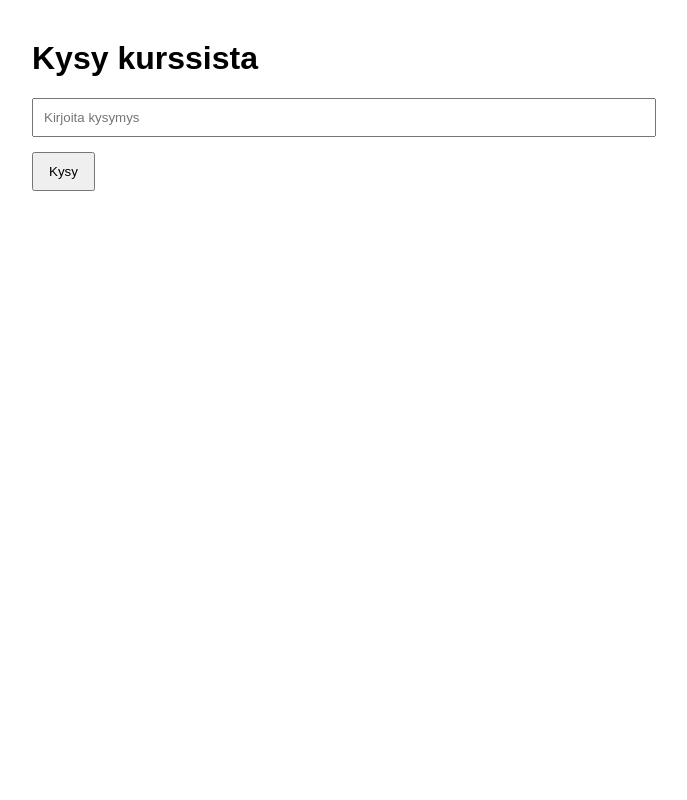
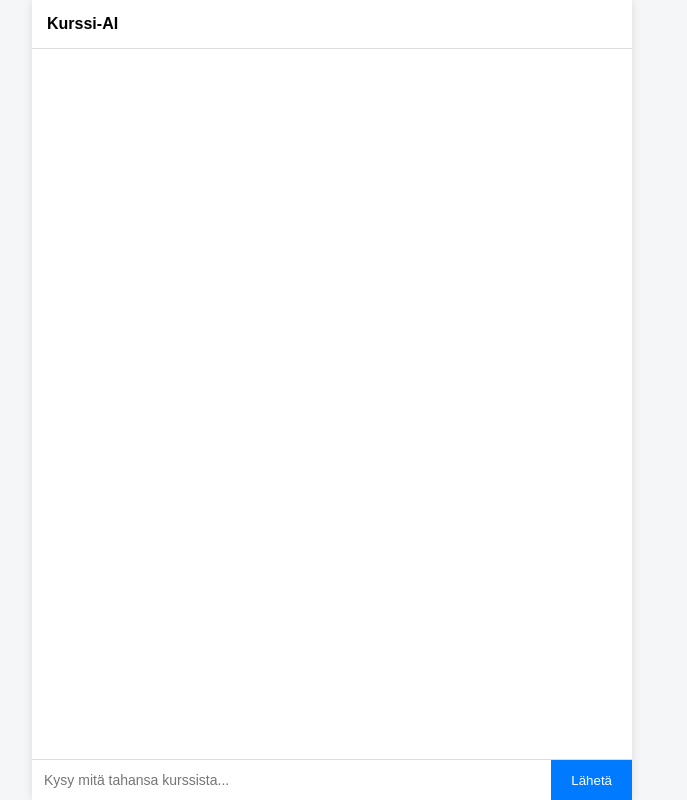
Before and after one commit to DLSDesign/kurssi-ai, a website: page public/index.html in a window 1280 px wide. Shown: the whole page, without its empty margins (308-995 px from the left). Drawn offline with Linux system fonts and the light colour scheme.

Commit message:
päivitetty käyttöliittymä

```diff
--- a/public/index.html
+++ b/public/index.html
@@ -3,62 +3,129 @@
 <head>
   <meta charset="UTF-8">
   <title>Kurssi-AI</title>
+
   <style>
     body {
-      font-family: Arial;
-      max-width: 600px;
-      margin: 40px auto;
+      font-family: Arial, sans-serif;
+      background: #f5f6f8;
+      margin: 0;
+      display: flex;
+      justify-content: center;
     }
-    input {
-      width: 100%;
-      padding: 10px;
-      margin-bottom: 10px;
+
+    .container {
+      width: 600px;
+      height: 100vh;
+      display: flex;
+      flex-direction: column;
+      background: white;
+      box-shadow: 0 0 10px rgba(0,0,0,0.1);
     }
-    button {
-      padding: 10px 15px;
-      margin: 5px 5px 5px 0;
+
+    .header {
+      padding: 15px;
+      font-weight: bold;
+      border-bottom: 1px solid #ddd;
+      background: #ffffff;
     }
-    #vastaus {
-      margin-top: 20px;
+
+    #chat {
+      flex: 1;
+      overflow-y: auto;
+      padding: 15px;
+    }
+
+    .message {
+      margin-bottom: 15px;
+      max-width: 80%;
+      padding: 10px 12px;
+      border-radius: 10px;
+      line-height: 1.4;
       white-space: pre-line;
     }
+
+    .user {
+      background: #007bff;
+      color: white;
+      align-self: flex-end;
+    }
+
+    .assistant {
+      background: #e9ecef;
+      color: black;
+      align-self: flex-start;
+    }
+
+    .input-area {
+      display: flex;
+      border-top: 1px solid #ddd;
+    }
+
+    input {
+      flex: 1;
+      padding: 12px;
+      border: none;
+      outline: none;
+      font-size: 14px;
+    }
+
+    button {
+      padding: 12px 20px;
+      border: none;
+      background: #007bff;
+      color: white;
+      cursor: pointer;
+    }
+
+    button:hover {
+      background: #0056b3;
+    }
+
   </style>
 </head>
+
 <body>
 
-  <h1>Kysy kurssista</h1>
+<div class="container">
+
+  <div class="header">
+    Kurssi-AI
+  </div>
 
   <div id="chat"></div>
 
-  <input id="kysymys" type="text" placeholder="Kirjoita kysymys">
-  <button onclick="lahetaKysymys()">Kysy</button>
+  <div class="input-area">
+    <input id="kysymys" placeholder="Kysy mitä tahansa kurssista...">
+    <button onclick="lahetaKysymys()">Lähetä</button>
+  </div>
+
+</div>
 
 <script>
+
 let historia = [];
 
 function lisaaViesti(rooli, teksti) {
   const chat = document.getElementById("chat");
 
   const div = document.createElement("div");
-      div.style.margin = "10px 0";
+  div.classList.add("message");
+  div.classList.add(rooli);
 
-      if (rooli === "user") {
-        div.innerHTML = "<b>Sinä:</b> " + teksti;
-      } else {
-        div.innerHTML = "<b>AI:</b><br>" + teksti.replace(/\n/g, "<br>");
-      }
+  div.innerText = teksti;
 
   chat.appendChild(div);
   chat.scrollTop = chat.scrollHeight;
 }
 
 async function lahetaKysymys() {
-      const kysymysInput = document.getElementById("kysymys");
-      const kysymys = kysymysInput.value;
+  const input = document.getElementById("kysymys");
+  const kysymys = input.value;
 
   if (!kysymys.trim()) return;
 
   lisaaViesti("user", kysymys);
+  input.value = "";
 
   const response = await fetch("/kysy", {
     method: "POST",
@@ -76,19 +143,20 @@
   if (data.vastaus) {
     lisaaViesti("assistant", data.vastaus);
 
-        historia.push({
-          role: "user",
-          content: kysymys
+    historia.push({ role: "user", content: kysymys });
+    historia.push({ role: "assistant", content: data.vastaus });
+  } else {
+    lisaaViesti("assistant", "Virhe: " + data.virhe);
+  }
+}
+
+// Enter-näppäin toimii
+document.getElementById("kysymys").addEventListener("keypress", function(e) {
+  if (e.key === "Enter") {
+    lahetaKysymys();
+  }
 });
 
-        historia.push({
-          role: "assistant",
-          content: data.vastaus
-        });
-
-        kysymysInput.value = "";
-      }
-    }
 </script>
 
 </body>
```
Lines whose indentation alone changed are shown as unchanged.
